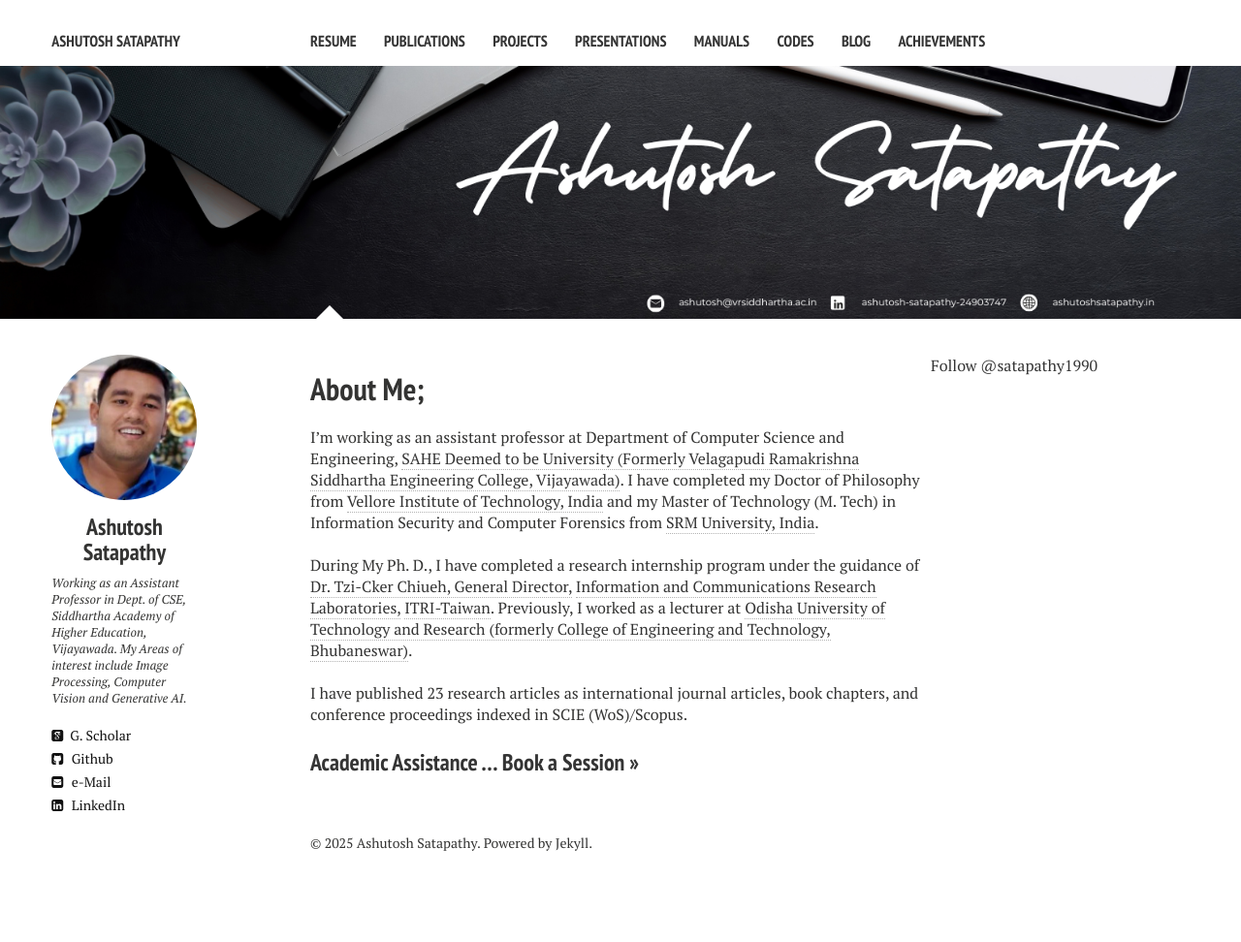
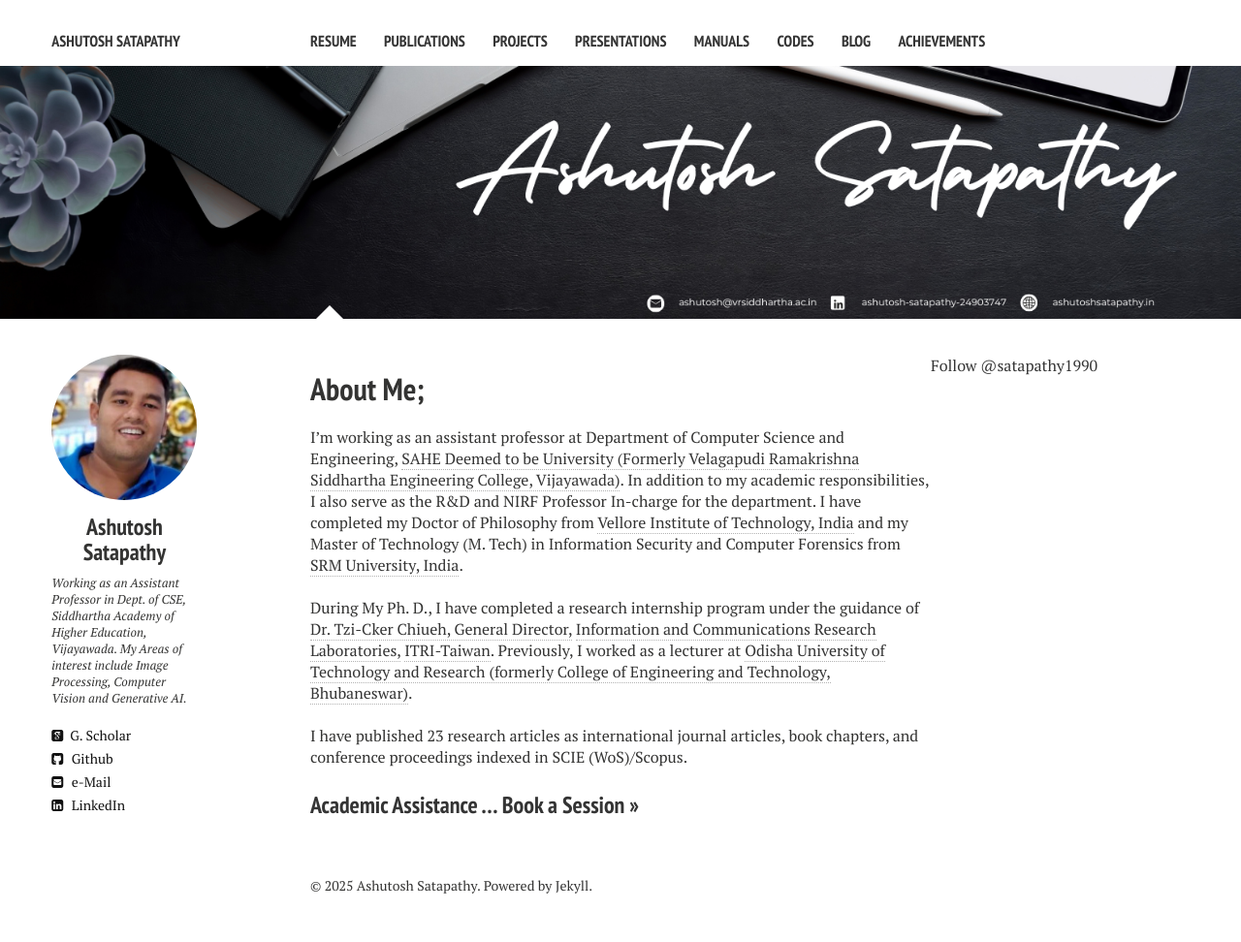
Before and after one commit to ashutoshsatapathy1990/ashutoshsatapathy1990.github.io, a Jekyll site: the page built from index.md, in a window 1280 px wide. Shown: the whole page at 97% size. Built offline with Jekyll 4.4.1, drawn with Linux system fonts in a browser that asks for light colours; nearby versions of some CDN libraries; comment, search, counter and statistics services are not loaded; before the commit the page ends 928 px from its top, so only the background shows below that.

Commit message:
Update index.md

```diff
--- a/index.md
+++ b/index.md
@@ -7,7 +7,7 @@ image:
   feature: banner.png
 ---
 
-I'm working as an assistant professor at Department of Computer Science and Engineering, [SAHE Deemed to be University (Formerly Velagapudi Ramakrishna Siddhartha Engineering College, Vijayawada)](https://www.vrsiddhartha.ac.in/cse/wp-content/uploads/2020/06/39_Ashutosh-Satapathy.pdf). I have completed my Doctor of Philosophy from [Vellore Institute of Technology, India](http://chennai.vit.ac.in/) and my Master of Technology (M. Tech) in Information Security and Computer Forensics from [SRM University, India](http://www.srmuniv.ac.in/).
+I'm working as an assistant professor at Department of Computer Science and Engineering, [SAHE Deemed to be University (Formerly Velagapudi Ramakrishna Siddhartha Engineering College, Vijayawada)](https://www.vrsiddhartha.ac.in/cse/wp-content/uploads/2020/06/39_Ashutosh-Satapathy.pdf). In addition to my academic responsibilities, I also serve as the R&D and NIRF Professor In-charge for the department. I have completed my Doctor of Philosophy from [Vellore Institute of Technology, India](http://chennai.vit.ac.in/) and my Master of Technology (M. Tech) in Information Security and Computer Forensics from [SRM University, India](http://www.srmuniv.ac.in/).
 
 <br />
 During My Ph. D., I have completed a research internship program under the guidance of [Dr. Tzi-Cker Chiueh, General Director,](https://tw.linkedin.com/in/tzi-cker-chiueh-40b9823) [Information and Communications Research Laboratories,](https://www.itri.org.tw/english/Information-and-Communications-Research-Laboratories?CRWP=617766560237564533) [ITRI-Taiwan](https://www.itri.org.tw/). Previously, I worked as a lecturer at [Odisha University of Technology and Research (formerly College of Engineering and Technology, Bhubaneswar)](https://outr.ac.in/).
```
